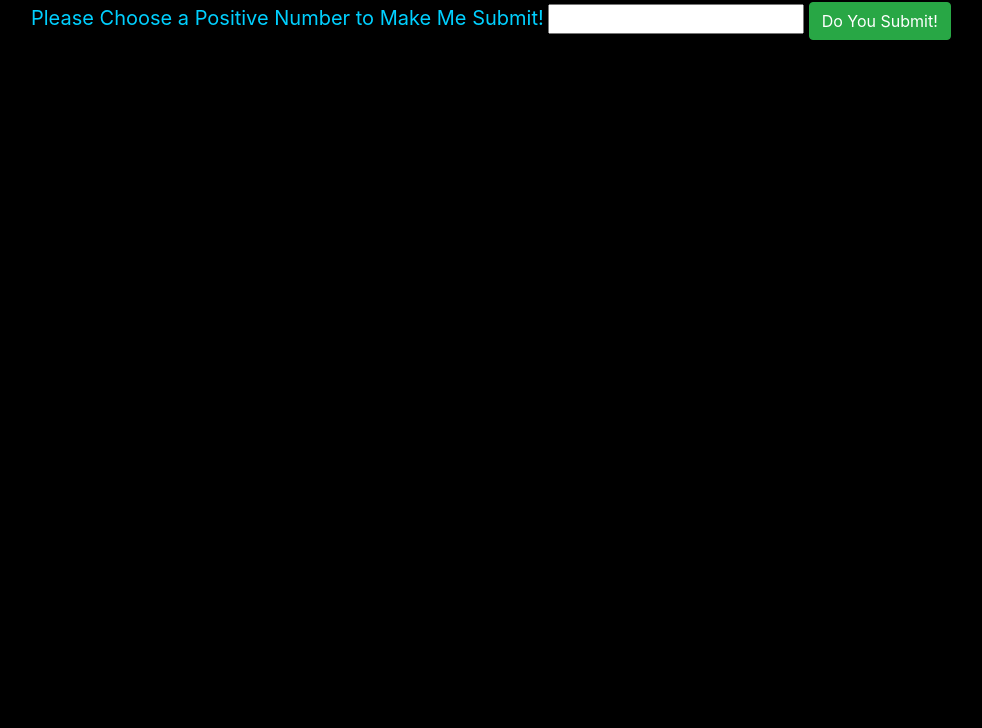
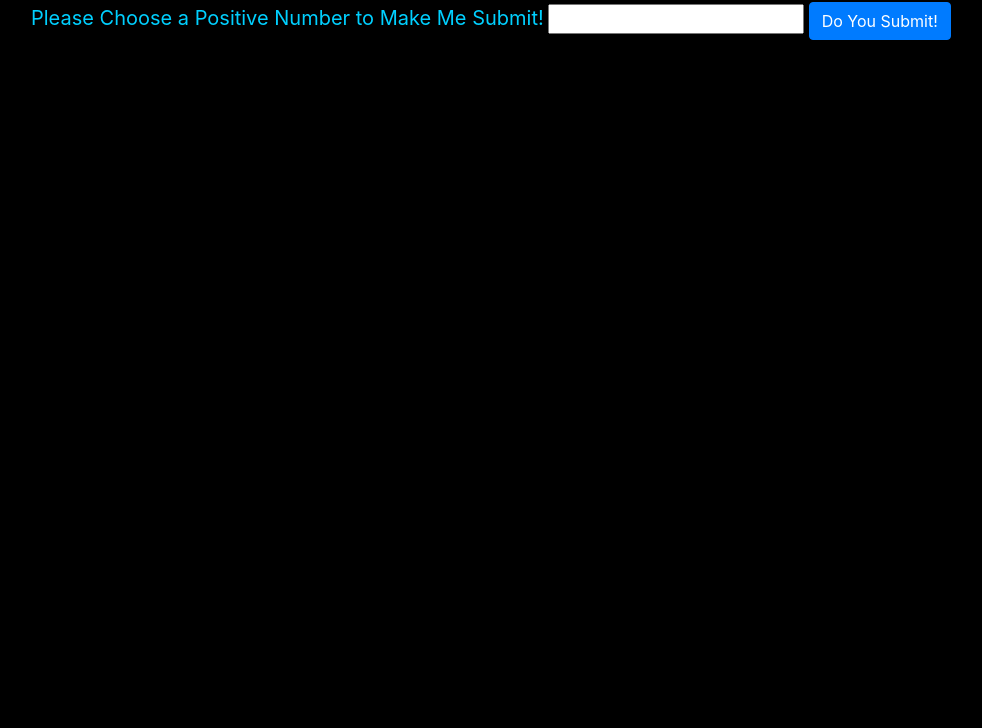
Before and after one commit to Mathew29/Friday-Project-3, a plain HTML site: page index.html in a window 1280 px wide. Shown: the part 72-800 px from the top of the page, without its empty margins (54-1036 px from the left). Drawn offline with Linux system fonts and the light colour scheme.

Commit message:
change submit button color

```diff
--- a/index.html
+++ b/index.html
@@ -15,7 +15,7 @@
         <label for="number">Please Choose a Positive Number to Make Me Submit!</label>
         <input type="number" id="number">
 
-        <button type="submit" class="btn btn-success">Do You Submit!</button>
+        <button type="submit" class="btn btn-primary">Do You Submit!</button>
       </form>
         <p id="result"></p>
     </div>
```
